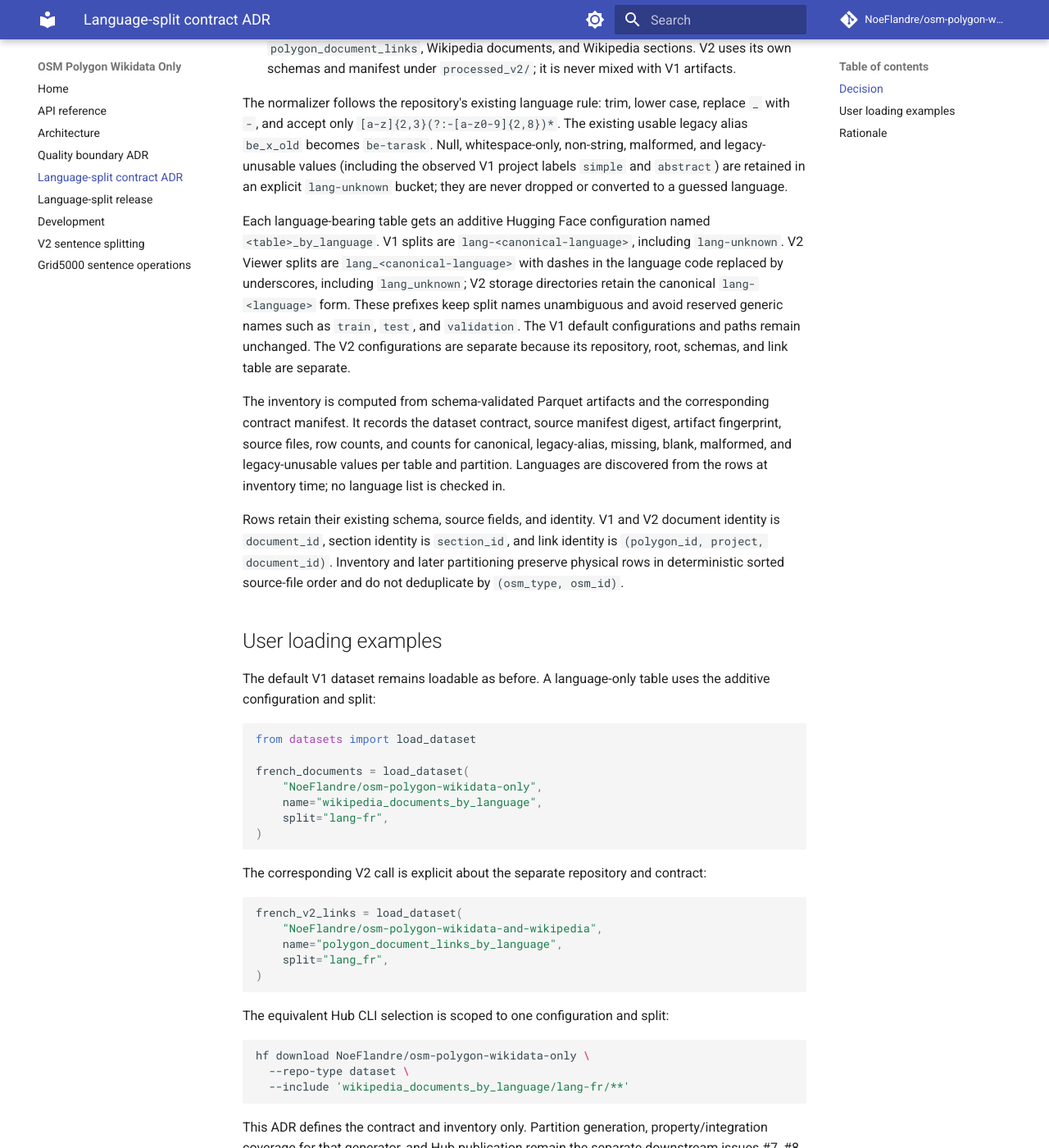
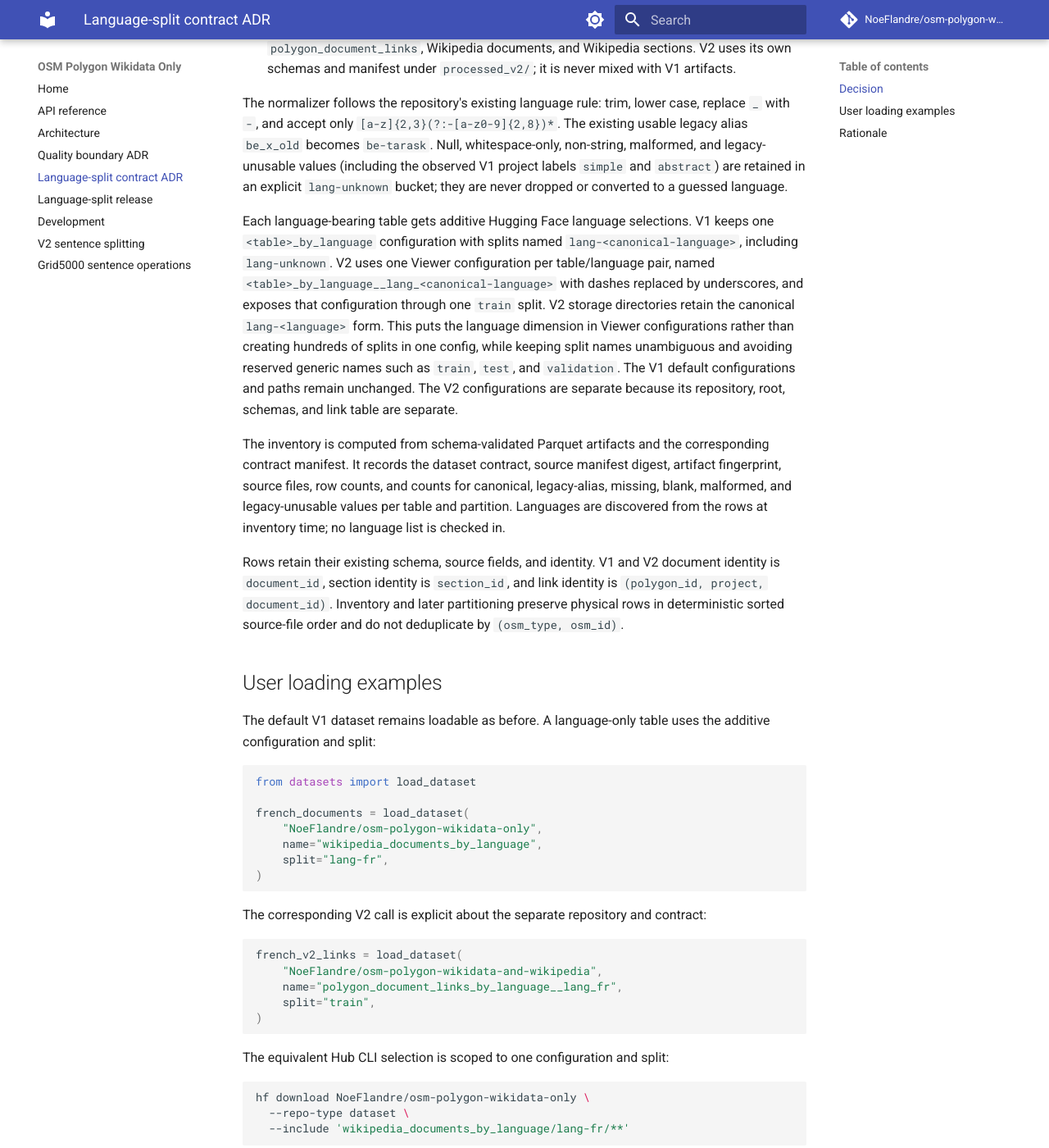
Before and after one commit to NoeFlandre/osm-polygon-wikidata-only, an MkDocs documentation site: the page built from docs/adr/0002-language-split-contract.md, in a window 1280 px wide and 1400 px high, scrolled down 529 px. Shown: the whole window at 82% size. Built offline with MkDocs 1.6.1 and Material for MkDocs 9.7.7, drawn with Linux system fonts in a browser that asks for light colours; comment, search, counter and statistics services are not loaded.

Commit message:
fix(hf): model V2 languages as viewer configs

````diff
--- a/docs/adr/0002-language-split-contract.md
+++ b/docs/adr/0002-language-split-contract.md
@@ -30,15 +30,18 @@ and legacy-unusable values (including the observed V1 project labels
 `simple` and `abstract`) are retained in an explicit `lang-unknown` bucket;
 they are never dropped or converted to a guessed language.
 
-Each language-bearing table gets an additive Hugging Face configuration named
-`<table>_by_language`. V1 splits are `lang-<canonical-language>`, including
-`lang-unknown`. V2 Viewer splits are `lang_<canonical-language>` with dashes in
-the language code replaced by underscores, including `lang_unknown`; V2 storage
-directories retain the canonical `lang-<language>` form. These prefixes keep
-split names unambiguous and avoid reserved generic names such as `train`,
-`test`, and `validation`. The V1 default configurations and paths remain
-unchanged. The V2 configurations are separate because its repository, root,
-schemas, and link table are separate.
+Each language-bearing table gets additive Hugging Face language selections.
+V1 keeps one `<table>_by_language` configuration with splits named
+`lang-<canonical-language>`, including `lang-unknown`. V2 uses one Viewer
+configuration per table/language pair, named
+`<table>_by_language__lang_<canonical-language>` with dashes replaced by
+underscores, and exposes that configuration through one `train` split. V2
+storage directories retain the canonical `lang-<language>` form. This puts the
+language dimension in Viewer configurations rather than creating hundreds of
+splits in one config, while keeping split names unambiguous and avoiding
+reserved generic names such as `train`, `test`, and `validation`. The V1
+default configurations and paths remain unchanged. The V2 configurations are
+separate because its repository, root, schemas, and link table are separate.
 
 The inventory is computed from schema-validated Parquet artifacts and the
 corresponding contract manifest. It records the dataset contract, source
@@ -74,8 +77,8 @@ contract:
 ```python
 french_v2_links = load_dataset(
     "NoeFlandre/osm-polygon-wikidata-and-wikipedia",
-    name="polygon_document_links_by_language",
-    split="lang_fr",
+    name="polygon_document_links_by_language__lang_fr",
+    split="train",
 )
 ```
 
````
Also changed, not shown: docs/index.md (+13 -9 lines), docs/language-splits.md (+8 -5 lines), docs/superpowers/plans/2026-09-18-v2-language-shard-aggregation.md (+4 -4 lines), docs/superpowers/specs/2026-09-18-v2-language-shard-aggregation-design.md (+9 -8 lines), 2 other files.
